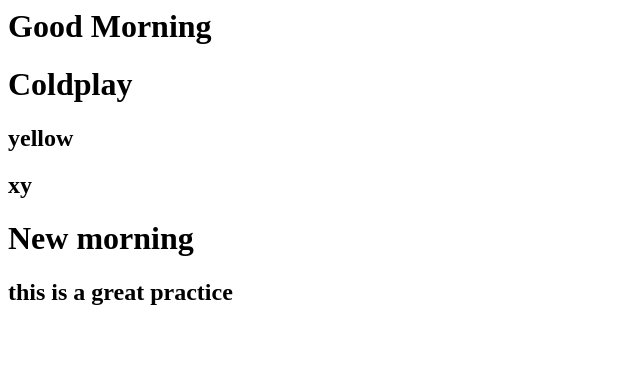
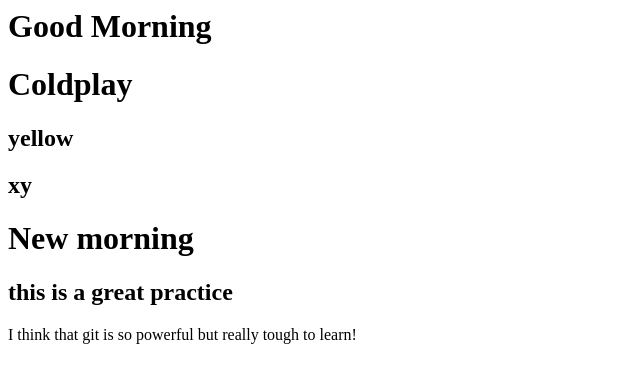
Before and after one commit to JamesHandshoe/gitdemo, a plain HTML site: page index.html in a window 1280 px wide. Shown: the whole page, without its empty margins (0-640 px from the left). Drawn offline with Linux system fonts and the light colour scheme.

Commit message:
added new paragraph

```diff
--- a/index.html
+++ b/index.html
@@ -12,5 +12,8 @@
 	<h2>this is a great practice</h2>
 
 
+	<p>I think that git is so powerful but really tough to learn!</p>
+
+
 </body>
 </html>
```
